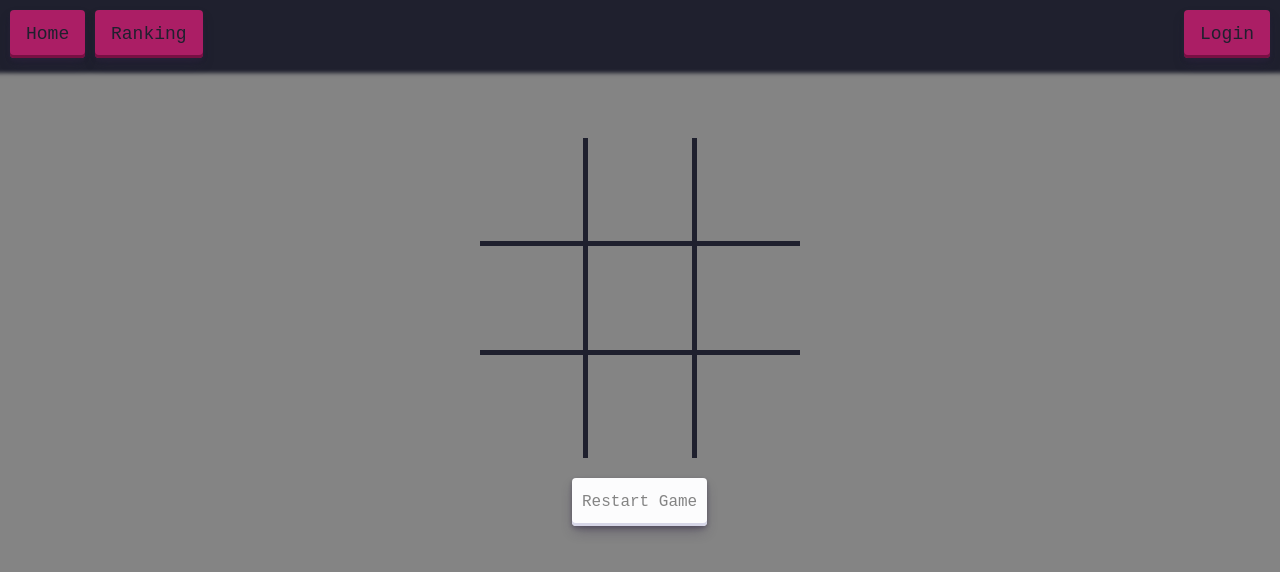
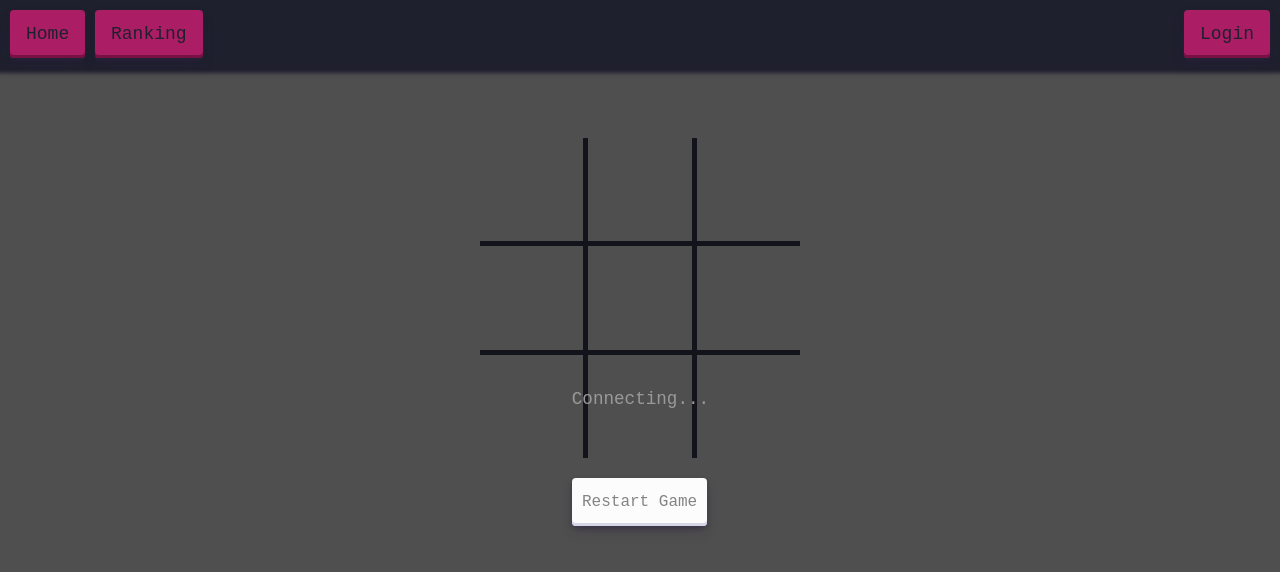
Before and after one commit to kacpermejs/TicTacToeFront, an Angular app: page /game in a window 1280 px wide. Shown: the top 572 px of the page. Built offline with nearby package versions, Linux system fonts and the light colour scheme.

Commit message:
Joining screen

```diff
--- a/src/app/pages/game/game.component.html
+++ b/src/app/pages/game/game.component.html
@@ -6,4 +6,6 @@
     <p>Game Session ID: {{ gameFoundMessage?.gameSessionId }}</p>
   </div>
 </div>
+
+<app-joining></app-joining>
 <app-gameplay></app-gameplay>
--- a/src/app/pages/game/game.component.ts
+++ b/src/app/pages/game/game.component.ts
@@ -1,10 +1,12 @@
-import { Component, OnInit } from '@angular/core';
+import { Component, OnDestroy, OnInit } from '@angular/core';
 import { CommonModule } from '@angular/common';
 import { FormsModule, ReactiveFormsModule } from '@angular/forms';
 import { Observable } from 'rxjs';
-import { GameService, GameFoundMessage } from '../../services/game.service';
+import { GameService, GameFoundMessage, GameStatus } from '../../services/game.service';
 import { PlayerService } from '../../services/player.service';
 import { GameplayComponent } from './views/gameplay/gameplay.component';
+import { JoiningComponent } from './views/joining/joining.component';
+import { EndgameComponent } from './views/endgame/endgame.component';
 
 export interface Message {
   content: string;
@@ -14,20 +16,31 @@ export interface Message {
 @Component({
   selector: 'app-game',
   standalone: true,
-  imports: [CommonModule, ReactiveFormsModule, FormsModule, GameplayComponent],
+  imports: [CommonModule, ReactiveFormsModule, FormsModule, GameplayComponent, JoiningComponent, EndgameComponent],
   templateUrl: './game.component.html',
   styleUrl: './game.component.scss'
 })
-export class GameComponent implements OnInit {
+export class GameComponent implements OnInit, OnDestroy {
 
   gameFoundMessage$: Observable<GameFoundMessage | undefined>
   gameFoundMessage?: GameFoundMessage;
 
-  constructor(private gameService: GameService, private playerService: PlayerService) {
+  gameStatus: GameStatus = GameStatus.Connecting;
+
+  constructor(private gameService: GameService) {
+    console.log("game ctor!")
     this.gameFoundMessage$ = gameService.gameFoundMessage$;
-    this.gameFoundMessage$.subscribe(m => this.gameFoundMessage = m);
+    this.gameFoundMessage$.subscribe(m => {
+      this.gameFoundMessage = m;
+    });
   }
 
   ngOnInit(): void {}
 
+  ngOnDestroy(): void {
+    console.log("game destroyed");
+    this.gameService.disconnect();
+  }
+
+
 }
--- a/src/app/pages/game/views/joining/joining.component.html
+++ b/src/app/pages/game/views/joining/joining.component.html
@@ -1 +1,4 @@
-<p>joining works!</p>
+<div class="joining-status-container" [ngClass]="{ 'playing': status === 'playing' }">
+  <div class="joining-status-background"></div>
+  <div class="joining-status-text" [ngClass]="status">{{ getStatusMessage(status) }}</div>
+</div>
--- a/src/app/pages/game/views/joining/joining.component.scss
+++ b/src/app/pages/game/views/joining/joining.component.scss
@@ -0,0 +1,42 @@
+.joining-status-container {
+  position: fixed;
+  top: 0;
+  left: 0;
+  width: 100%;
+  height: 100%;
+  display: flex;
+  align-items: center;
+  justify-content: center;
+  transition: height 0.5s ease-in-out;
+
+  &.playing {
+    height: 0%;
+  }
+}
+
+.joining-status-background {
+  position: absolute;
+  z-index: 50;
+  top: 0;
+  left: 0;
+  width: 100%;
+  height: 100%;
+  background: rgba(0, 0, 0, 0.4); /* Transparent black background */
+}
+
+.joining-status-text {
+  z-index: 1; /* Ensure the text is above the background */
+  color: #fff; /* Text color */
+  padding: 15px;
+  border-radius: 5px;
+  animation: bobbing 1s infinite alternate;
+}
+
+@keyframes bobbing {
+  0% {
+    transform: scale(1);
+  }
+  100% {
+    transform: scale(1.1);
+  }
+}
--- a/src/app/pages/game/views/joining/joining.component.ts
+++ b/src/app/pages/game/views/joining/joining.component.ts
@@ -1,5 +1,6 @@
 import { Component } from '@angular/core';
 import { CommonModule } from '@angular/common';
+import { GameService, GameStatus } from '../../../../services/game.service';
 
 @Component({
   selector: 'app-joining',
@@ -10,4 +11,35 @@ import { CommonModule } from '@angular/common';
 })
 export class JoiningComponent {
 
+  status: GameStatus = GameStatus.Connecting;
+
+  constructor(private gameService: GameService) {
+    gameService.joinedQueue$.subscribe(m => {
+      console.log("Join response: ");
+      console.log(m);
+      if (m && this.status == GameStatus.Connecting ) {
+        this.status = GameStatus.Waiting
+      }
+    });
+    gameService.gameFoundMessage$.subscribe(m => {
+      console.log("Game found response: ");
+      console.log(m);
+      if (m) {
+        this.status = GameStatus.Playing;
+      }
+    });
+  }
+
+  getStatusMessage(status: GameStatus): string {
+    switch (status) {
+      case GameStatus.Connecting:
+        return 'Connecting...';
+      case GameStatus.Waiting:
+        return 'Joined a queue, waiting for other players...';
+      case GameStatus.Playing:
+        return 'Game found! Starting the game...';
+      default:
+        return 'Game found! Starting the game...';
+    }
+  }
 }
--- a/src/app/pages/home/home.component.html
+++ b/src/app/pages/home/home.component.html
@@ -1,5 +1,5 @@
 <button *ngIf="canJoin$ | async; else elseBlock" routerLink="/game" class="play-button" (click)="joinLobby()" >Play</button>
 
 <ng-template #elseBlock>
-    <h2>Sign in to play</h2>
+  <h2>Sign in to play</h2>
 </ng-template>
--- a/src/app/services/game.service.ts
+++ b/src/app/services/game.service.ts
@@ -6,6 +6,13 @@ import { PlayerService } from './player.service';
 export interface GameFoundMessage {
   opponentId: string;
   gameSessionId: string;
+}
+
+export enum GameStatus {
+  Connecting = 'connecting',
+  Waiting = 'waiting',
+  Playing = 'playing',
+  GameOver = 'gameOver'
 }
 
 @Injectable({
--- a/src/styles/styles.scss
+++ b/src/styles/styles.scss
@@ -3,6 +3,7 @@
 body {
     background-color: $background-color;
     margin: 0px;
+    font-family: "JetBrains Mono", monospace;
 }
 
 button {
@@ -52,6 +53,8 @@ button {
 }
 
 nav {
+    position: relative;
+    z-index: 100;
     display: flex;
     background-color: $secondary-color;
     padding: 10px;
```
